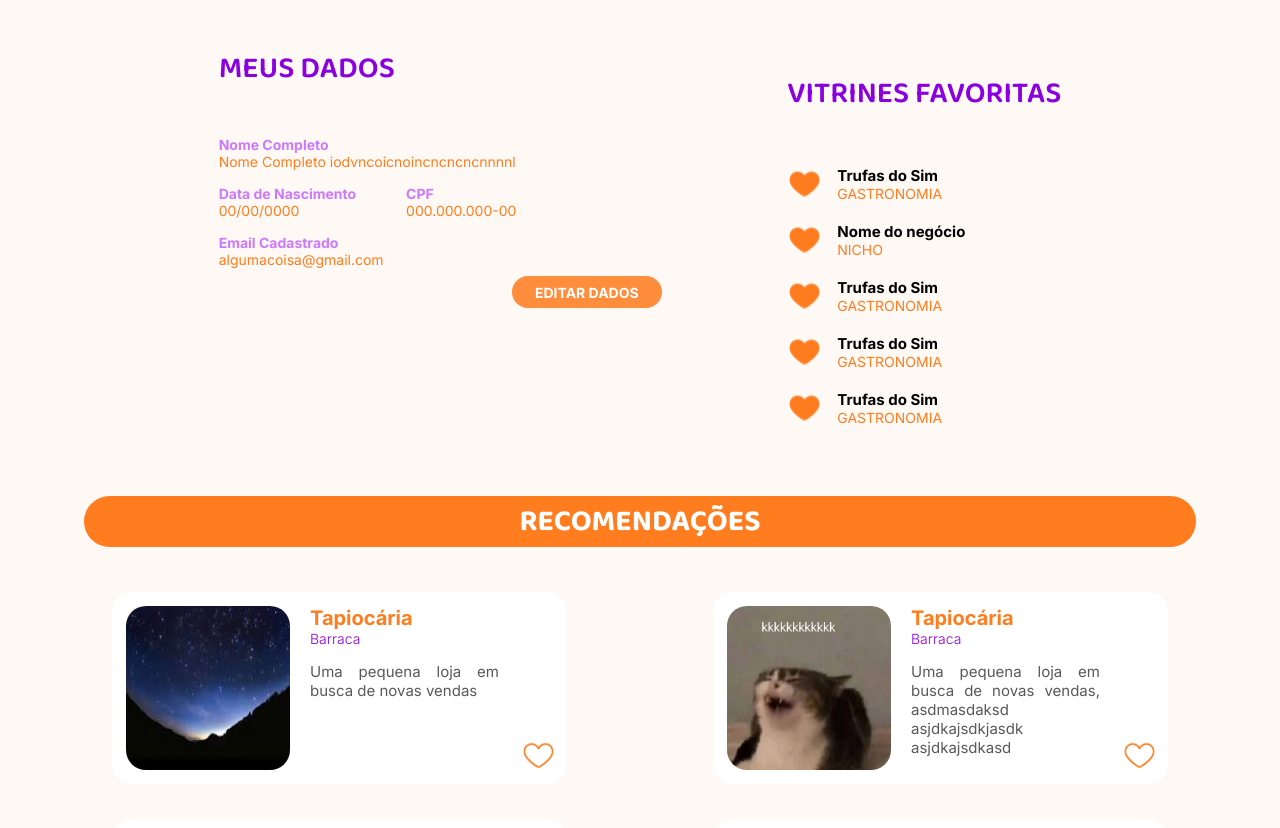
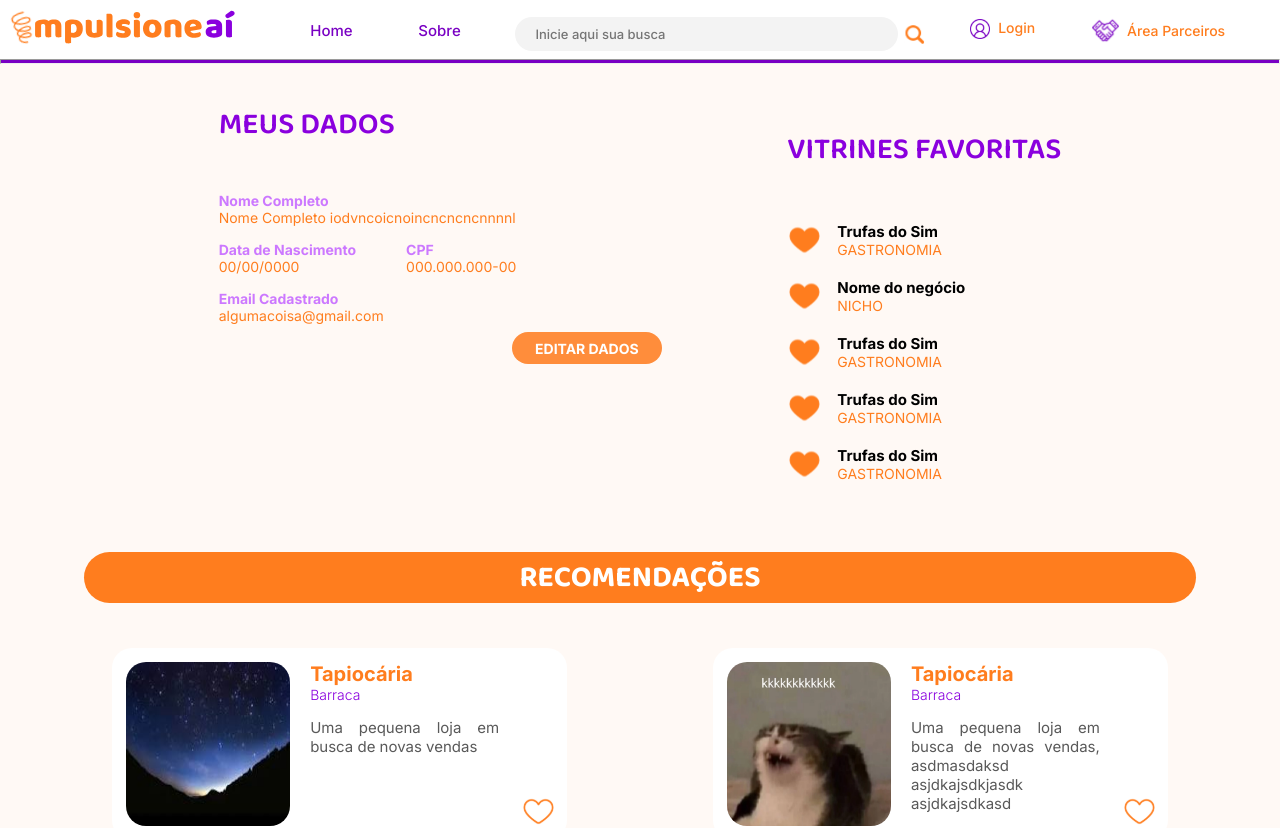
Before and after one commit to Rarissak/impulsione-ai, a React (Vite) app: page /perfilUsuario in a window 1280 px wide. Shown: the top 828 px of the page. Built offline with nearby package versions, Linux system fonts and the light colour scheme.

Commit message:
edit feat: ajustes perfilUsuario: rotas e adição de menu lateral

```diff
--- a/src/App.jsx
+++ b/src/App.jsx
@@ -16,7 +16,7 @@ import Admin from '../src/pages/Admin/index.jsx';
 import PerfilParceiro from './pages/Parceiro/perfilParceiro/index.jsx';
 // import EsqueciSenha from './pages/UsuarioComum/forgotPassword/esqueciSenha.jsx';
 import Pesquisa from './pages/UsuarioComum/Pesquisa/pesquisa.jsx';
-import UserProfile from './components/userProfile/userProfile.jsx';
+import PerfilUsuario from './pages/UsuarioComum/PerfilUsuario/perfilUsuario.jsx';
 
 function App() {
   return (
@@ -29,7 +29,7 @@ function App() {
         <Route path='/cadastroUsuario' Component={CadastroUsuario} />
         <Route path='/cadastroParceiro' Component={CadastroParceiro} />
 
-        <Route path='/perfilUsuario' Component={UserProfile}/>
+        <Route path='/perfilUsuario' Component={PerfilUsuario}/>
 
         <Route path='/vitrine' Component={Vitrine} />
         <Route path='/esqueciSenha' Component={EsqueciSenha}/>
--- a/src/index.css
+++ b/src/index.css
@@ -14,7 +14,7 @@
 
 body {
     background-color: #FFF9F5;
-    margin-top: 4rem;
+    margin-top: 4rem !important;
 }
 
 /* Só para testar  */
--- a/src/pages/UsuarioComum/PerfilUsuario/perfilUsuario.css
+++ b/src/pages/UsuarioComum/PerfilUsuario/perfilUsuario.css
@@ -0,0 +1,3 @@
+#bodyPerfilUsuario{
+    padding: 0.01rem !important;
+}
--- a/src/pages/UsuarioComum/PerfilUsuario/perfilUsuario.jsx
+++ b/src/pages/UsuarioComum/PerfilUsuario/perfilUsuario.jsx
@@ -1,16 +1,20 @@
 import TituloBorda from '../../../components/featured/titleBorda';
 import Footer from '../../../components/footer/footer';
 import Header from '../../../components/header/header';
+import MenuLateral from '../../../components/menuLateral/menuLateral';
 import UserProfile from '../../../components/userProfile/userProfile';
-import './perfilUsuario.css';
+import '../PerfilUsuario/perfilUsuario.css';
 
 export default function TelaPerfilUsuario()
 {
     return(
-        <div>
-           <Header/>
+        <>
+        <Header/>
+        <MenuLateral/>
+        <body id='bodyPerfilUsuario'>
             <UserProfile/>
-            <Footer/>
-        </div>
+        </body>
+        <Footer/>
+        </>
     );
 }
```
